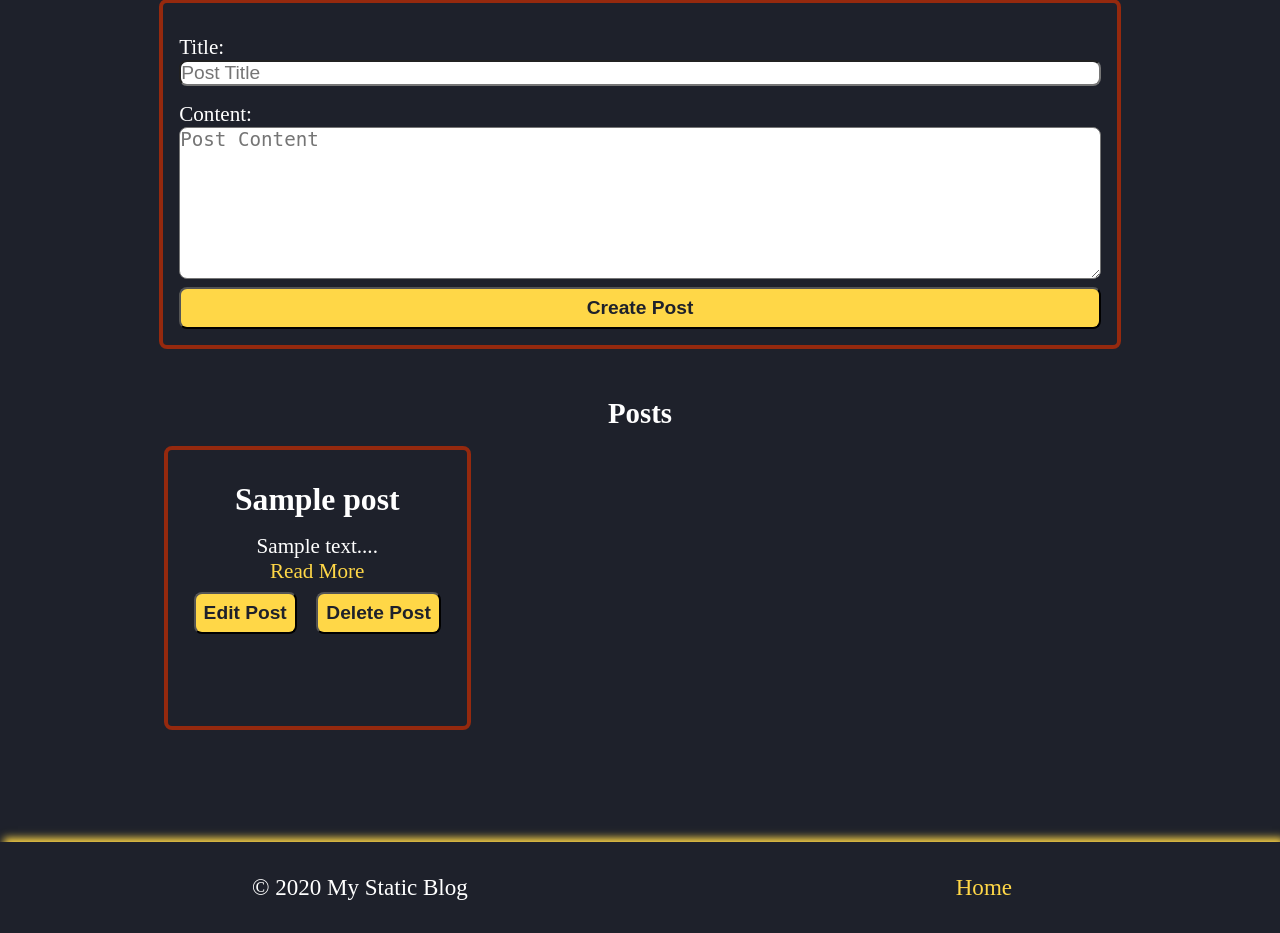
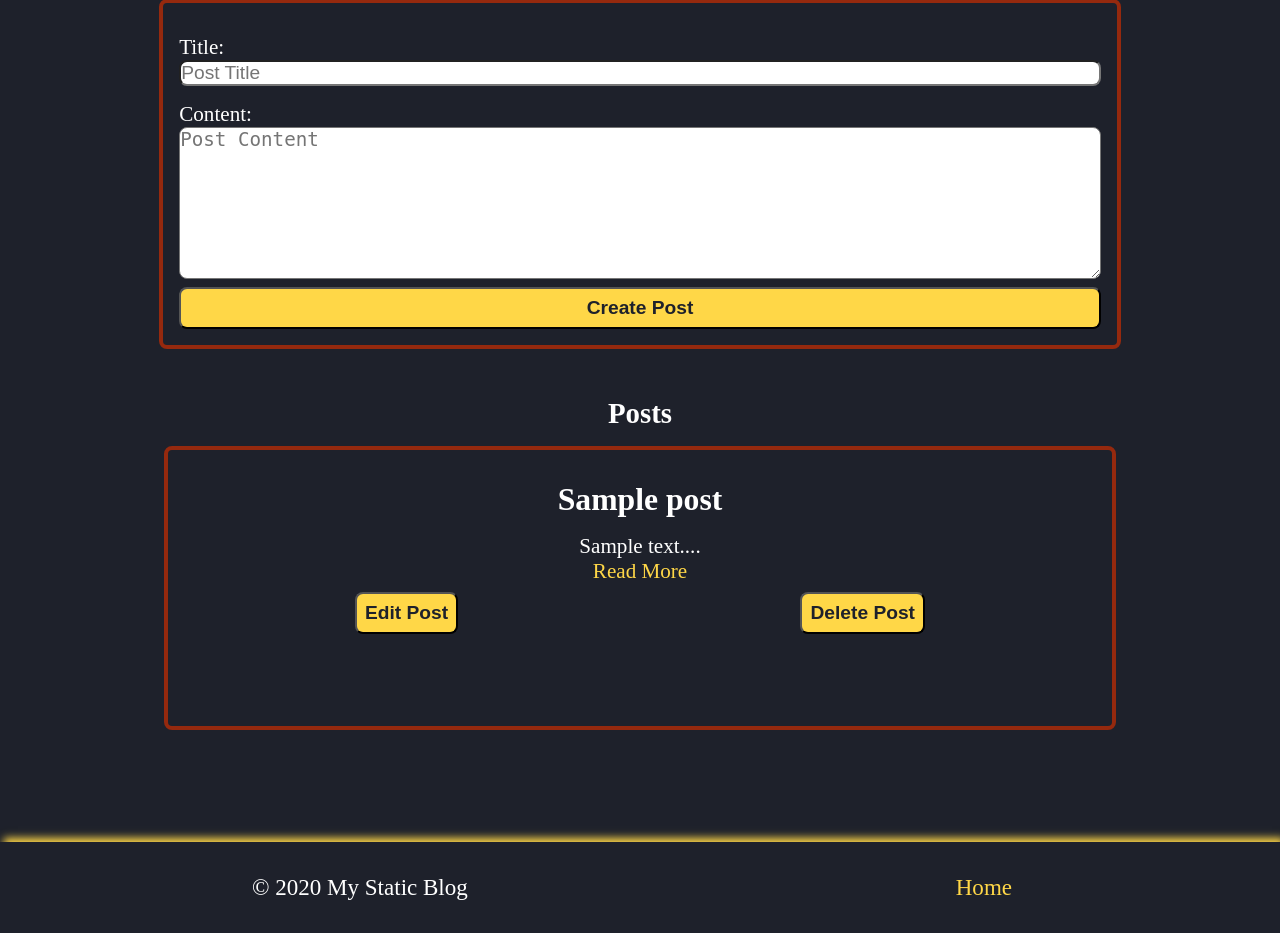
Before and after one commit to Fehlipe19/Static-Blog, a Node server app: template views/index.ejs in a window 1280 px wide. Shown: the part 216-1149 px from the top of the page. Run offline with Node 20, Linux system fonts and the light colour scheme; the template is opened without the code that fills it: most values are stand-ins (such as "Sample title", 1, 10 or a date in 2020).

Commit message:
Fix grid styling

```diff
--- a/public/styles/wide-main.css
+++ b/public/styles/wide-main.css
@@ -8,10 +8,8 @@
     width: 93%;
     display: grid;
     grid-template-rows: 300px;
-    grid-template-columns: repeat(auto-fill, minmax(300px, 1fr));
+    /* grid-auto-columns: minmax(300px, 1fr); */
+    grid-template-columns: repeat(auto-fit, minmax(300px, 1fr));
     gap: 16px;
   }
-  /* .post {
-    max-height: 400px;
-  } */
 }
```
